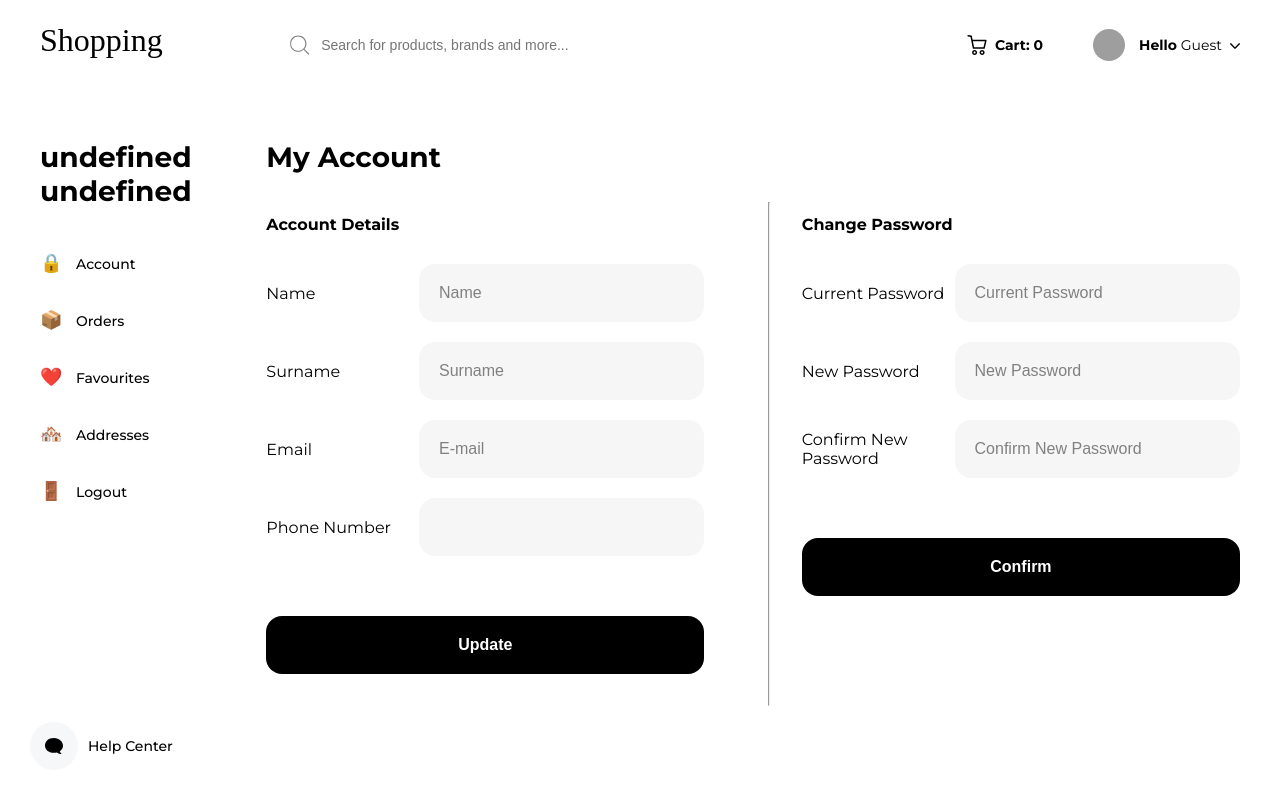
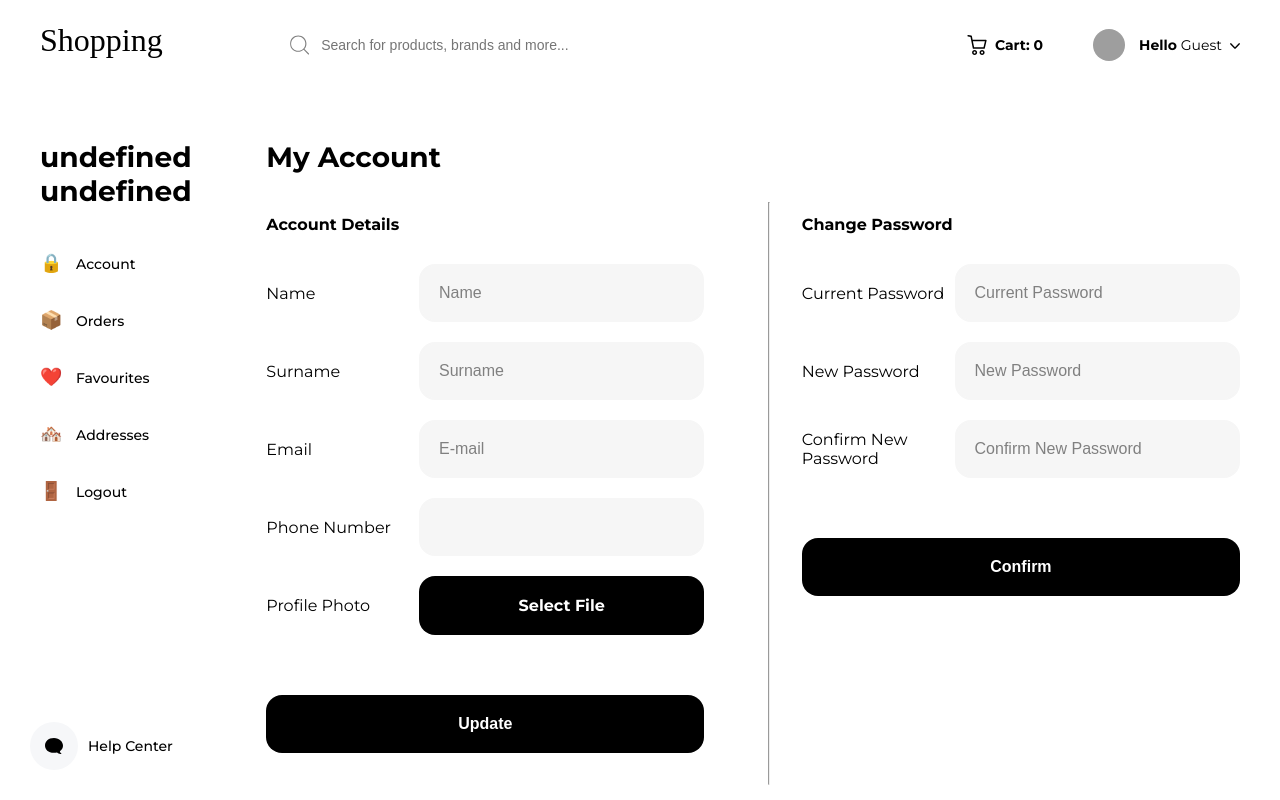
Before and after one commit to ares0524/next-e-commerce, a Next.js app: page /account in a window 1280 px wide. Built offline with nearby package versions, Linux system fonts and the light colour scheme; no server answers; grey boxes are pictures that could not be loaded; a web font is replaced by a local one.

Commit message:
Create photo upload button and event

```diff
--- a/components/Button/button.module.scss
+++ b/components/Button/button.module.scss
@@ -9,4 +9,5 @@
   margin-top: 40px;
   margin-bottom: 40px;
   width: 100%;
+  cursor: pointer;
 }
--- a/firebase/update-user.js
+++ b/firebase/update-user.js
@@ -1,7 +1,30 @@
 import { firebase, auth, db } from "../config/firebase";
 
-function updateUser({ email, name, surname, phoneNumber }) {
+function updateUser({ email, name, surname, phoneNumber, photo, finalEvent }) {
   const currentUser = auth.currentUser.uid;
+
+  if (photo) {
+    return firebase
+      .storage()
+      .ref("images/" + currentUser + (photo?.name || "0"))
+      .put(photo)
+      .then((doc) => {
+        doc.ref.getDownloadURL().then((url) => {
+          db.collection("Users")
+            .doc(currentUser)
+            .update({
+              name,
+              surname,
+              email,
+              phoneNumber: phoneNumber || "",
+              photoUrl: url,
+            })
+            .catch((e) => console.log(e))
+            .finally(() => finalEvent());
+        });
+      })
+      .catch((e) => console.log(e));
+  }
 
   return db
     .collection("Users")
--- a/pages/account/account.module.scss
+++ b/pages/account/account.module.scss
@@ -32,5 +32,19 @@
       margin-bottom: 20px;
       gap: 10px;
     }
+
+    .uploadButton {
+      padding: 20px;
+      background-color: black;
+      border-radius: 16px;
+      font-size: 16px;
+      font-weight: bold;
+      color: white;
+      width: 100%;
+      cursor: pointer;
+      display: flex;
+      justify-content: center;
+      word-break: break-all;
+    }
   }
 }
--- a/pages/account/index.js
+++ b/pages/account/index.js
@@ -47,6 +47,7 @@ const schema2 = yup.object().shape({
 
 export default function AccountPage() {
   const [passwordError, setError] = useState(null);
+  const [photo, setPhoto] = useState(null);
   const { user } = useAuth();
 
   const { register, handleSubmit, watch, errors } = useForm({
@@ -63,9 +64,14 @@ export default function AccountPage() {
   });
 
   const onSubmit = ({ email, phone, name, surname }) => {
-    updateUser({ email, phone, name, surname }).finally(() =>
-      window.location.reload(false)
-    );
+    updateUser({
+      email,
+      phone,
+      name,
+      surname,
+      photo,
+      finalEvent: () => window.location.reload(false),
+    });
   };
 
   const changePassword = ({ currentPassword, newPassword }) => {
@@ -79,7 +85,7 @@ export default function AccountPage() {
       )
       .catch((e) => setError(e.message));
   };
-
+  console.log(photo);
   return (
     <Layout noCategories>
       <AccountSidebar />
@@ -152,6 +158,19 @@ export default function AccountPage() {
                   {errors.phone.message}
                 </span>
               )}
+              <div className={styles.inputContainer}>
+                <span>Profile Photo</span>
+
+                <label className={styles.uploadButton}>
+                  <input
+                    type="file"
+                    onChange={(e) => setPhoto(e.target.files[0])}
+                    accept="image/*"
+                    style={{ display: "none" }}
+                  />
+                  {photo?.name || "Select File"}
+                </label>
+              </div>
               <Button type="submit" name="update_button" value="Update">
                 Update
               </Button>
```
